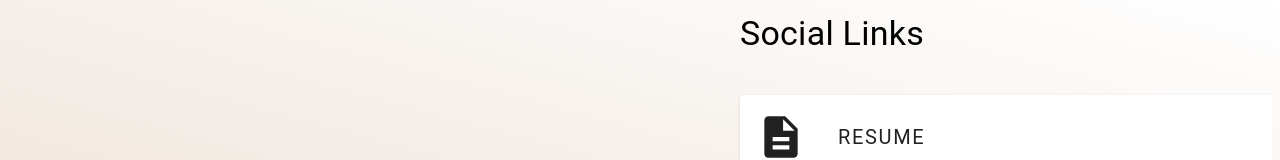
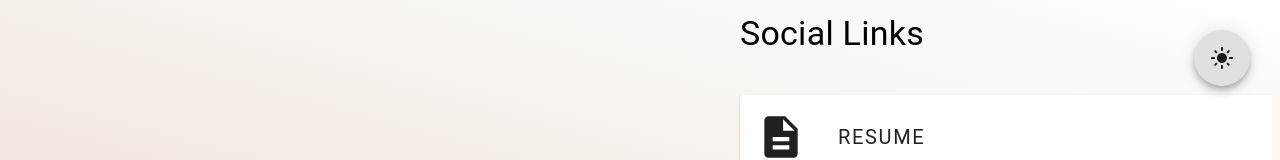
Before and after one commit to alalegre/digitalnest_assessment, a React (Vite) app: page / in a window 1280 px wide. Shown: the top 160 px of the page. Built offline with nearby package versions, Linux system fonts and the light colour scheme.

Commit message:
Add light mode button (doesnt change background color yet)

```diff
--- a/src/App.jsx
+++ b/src/App.jsx
@@ -1,13 +1,15 @@
 import './App.css'
+import { useState } from 'react';
 
 import Box from '@mui/material/Box';
 import Grid from '@mui/material/Grid';
 
 import { Info } from './components/Info';
 import { Links } from './components/Links';
+import { LightMode } from './components/LightMode';
 
 function App() {
-
+	const [isLight, setIsLight] = useState(() => localStorage.getItem('isLight') !== 'false');
 	const padding = 3;
 	return (
 		<Box
@@ -23,6 +25,7 @@ function App() {
 				pr: padding,
 			}}
 		>
+			<LightMode isLight={isLight} setIsLight={setIsLight} />
 			<Grid
 				container
 				spacing={{xs: 0, md: 20, lg: 25}}
--- a/src/components/Info.jsx
+++ b/src/components/Info.jsx
@@ -3,7 +3,7 @@ import Typography from '@mui/material/Typography';
 import Grid from '@mui/material/Grid';
 import Avatar from '@mui/material/Avatar';
 
-import photo from './assets/photo.png';
+import photo from '../assets/photo.png';
 
 export const Info = () => {
     const hw = 325;
--- /dev/null
+++ b/src/components/LightMode.jsx
@@ -0,0 +1,26 @@
+import Box from '@mui/material/Box';
+import Fab from '@mui/material/Fab';
+import LightModeIcon from '@mui/icons-material/LightMode';
+// import DarkModeIcon from '@mui/icons-material/DarkMode';
+
+export const LightMode = ({ isLight, setIsLight }) => {
+    const handleClick = () => {
+        const nextState = !isLight;
+        setIsLight(nextState);
+        localStorage.setItem('isLight', nextState);
+    }
+
+    return (
+        <Box
+            sx={{
+                position: 'fixed',
+                top: 30,
+                right: 30
+            }}
+        >
+            <Fab size='secondary' color='red' onClick={handleClick}>
+                <LightModeIcon />
+            </Fab>
+        </Box>
+    )
+}
```
